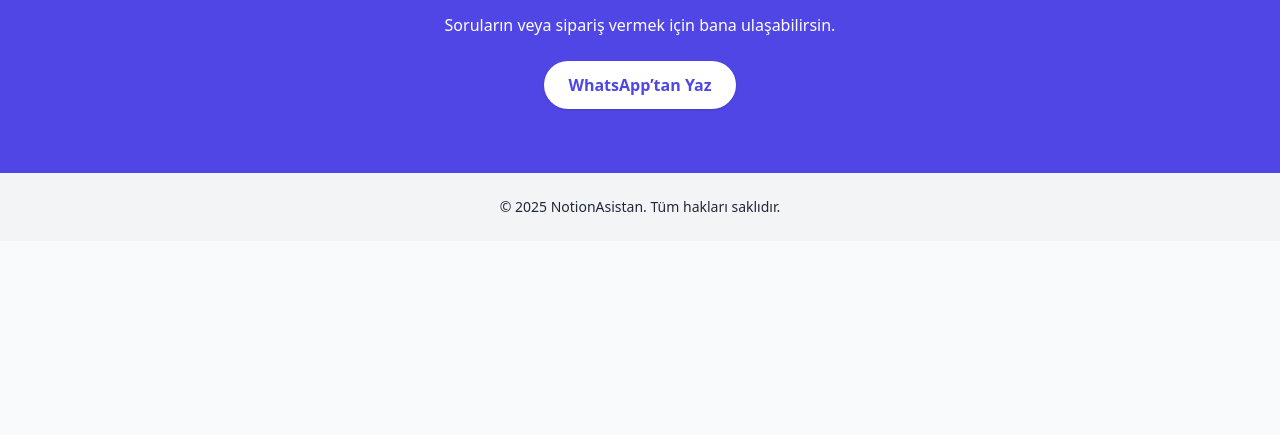
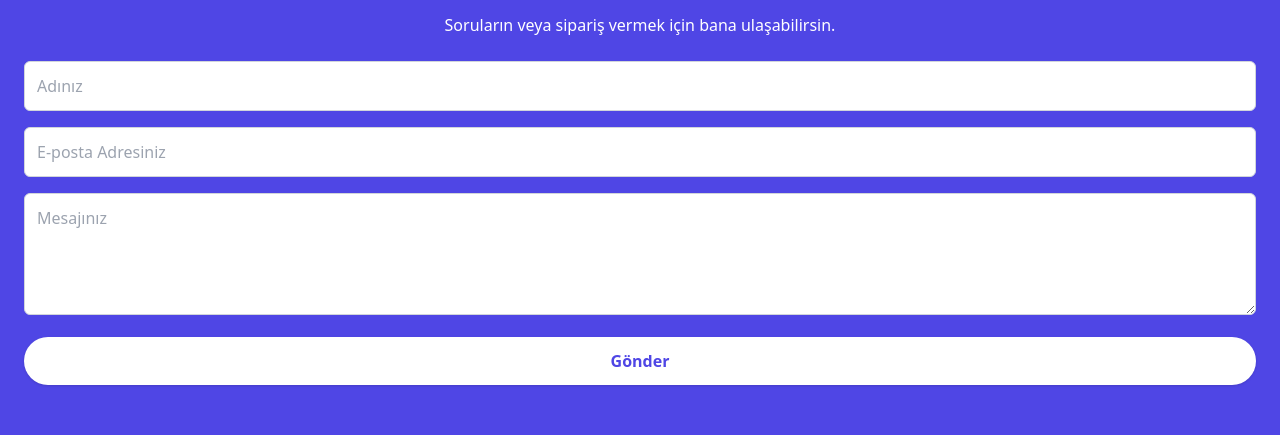
Before and after one commit to ensarisci61/notionasistan, a plain HTML site: page index.html in a window 1280 px wide. Shown: the part 1711-2146 px from the top of the page. Before the commit the page ends 1952 px from the top, so only its background shows below. Drawn offline with nearby package versions, Linux system fonts and the light colour scheme.

Commit message:
Update index.html
iletişim fix

```diff
--- a/index.html
+++ b/index.html
@@ -86,10 +86,15 @@
 
   <!-- İletişim -->
   <section id="iletisim" class="bg-indigo-600 text-white py-16 px-6 text-center">
-    <h2 class="text-2xl font-bold mb-4">İletişime Geç</h2>
-    <p class="mb-6">Soruların veya sipariş vermek için bana ulaşabilirsin.</p>
-    <a href="https://wa.me/905XXXXXXXXX" class="inline-block bg-white text-indigo-600 px-6 py-3 rounded-full font-semibold shadow hover:bg-gray-100">WhatsApp’tan Yaz</a>
-  </section>
+  <h2 class="text-2xl font-bold mb-4">İletişime Geç</h2>
+  <p class="mb-6">Soruların veya sipariş vermek için bana ulaşabilirsin.</p>
+  <form name="iletisim-form" method="POST" data-netlify="true" class="space-y-4">
+    <input type="text" name="ad" placeholder="Adınız" class="w-full p-3 rounded-md border border-gray-300" required>
+    <input type="email" name="email" placeholder="E-posta Adresiniz" class="w-full p-3 rounded-md border border-gray-300" required>
+    <textarea name="mesaj" placeholder="Mesajınız" class="w-full p-3 rounded-md border border-gray-300" rows="4" required></textarea>
+    <button type="submit" class="w-full bg-white text-indigo-600 font-semibold px-6 py-3 rounded-full shadow hover:bg-gray-100 transition">Gönder</button>
+  </form>
+</section>
 
   <footer class="text-center text-sm py-6 bg-gray-100">
     &copy; 2025 NotionAsistan. Tüm hakları saklıdır.
```
